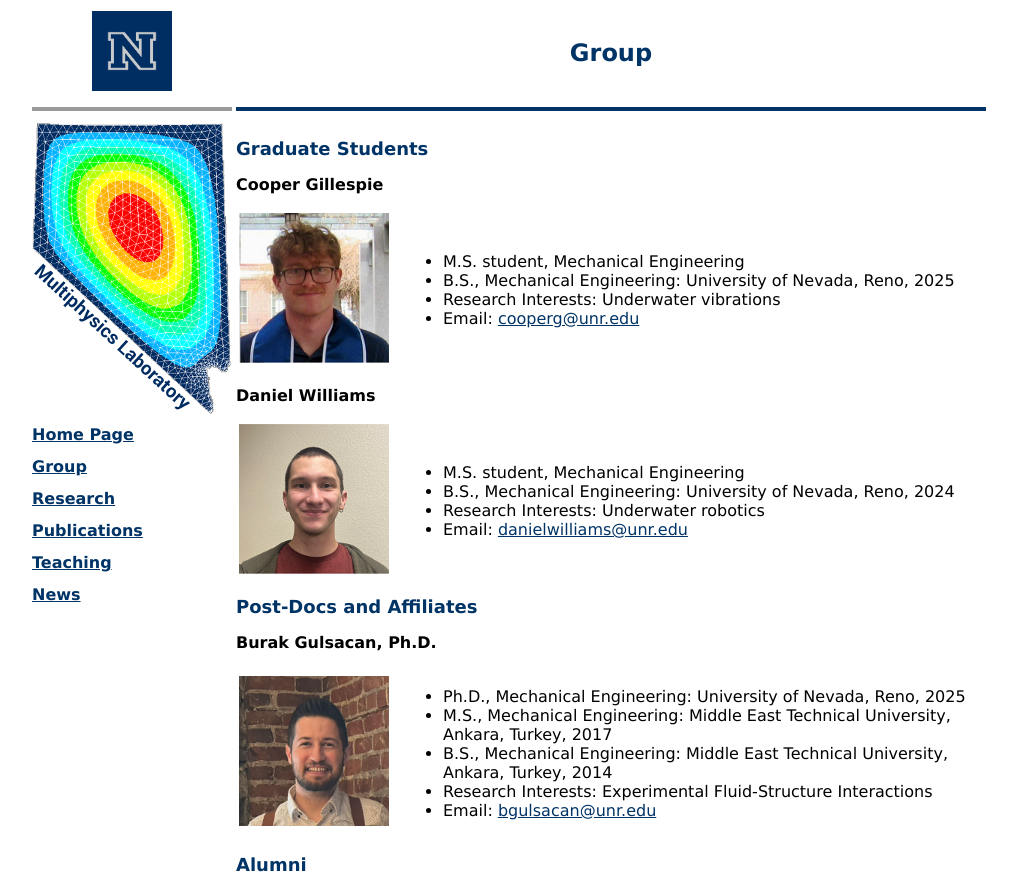
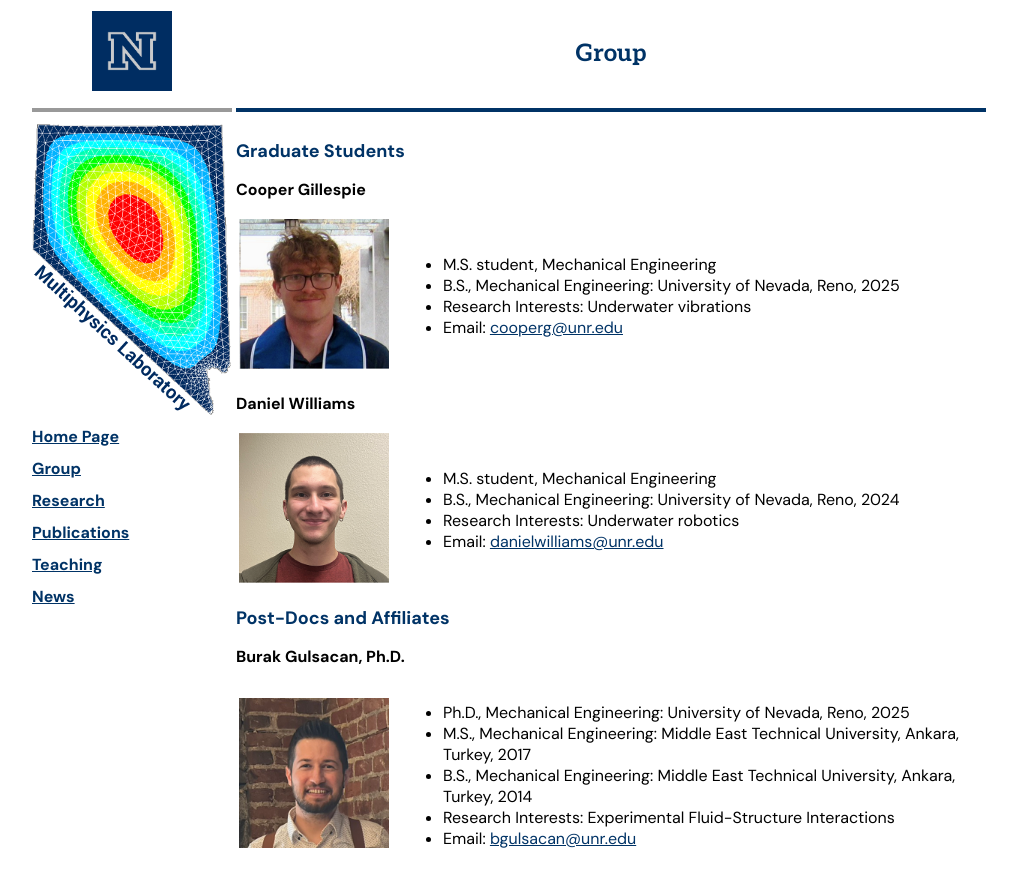
Before and after one commit to m-aureli/m-aureli.github.io, a plain HTML site: page people.html in a window 1280 px wide. Shown: the top 878 px of the page, without its empty margins (131-1148 px from the left). Drawn offline with Linux system fonts and the light colour scheme.

Commit message:
Add files via upload

```diff
--- a/mplstyle.css
+++ b/mplstyle.css
@@ -1,42 +1,9 @@
-h1
-{
-font-family: Verdana, Helvetica, Arial, sans-serif;
-font-size: x-large;
-line-height: normal;
-color: #003366;
-font-weight: bold;
-text-align: center;
-}
-h2
-{
-font-family: Verdana, Helvetica, Arial, sans-serif;
-font-size: large;
-line-height: normal;
-color: #003366;
-font-weight: bold;
-text-align: left;
-}
-h3
-{
-font-family: Verdana, Helvetica, Arial, sans-serif;
-font-size: medium;
-line-height: normal;
-color: #000000;
-font-weight: bold;
-text-align: left;
-}
-h6
-{
-font-family: Verdana, Helvetica, Arial, sans-serif;
-font-size: x-large;
-line-height: normal;
-color: #FF0000;
-font-weight: bold;
-text-align: center;
-}
-body
-{
-font-family: Verdana, Helvetica, Arial, sans-serif;
+/* Import DM Sans and Aleo from Google Fonts */
+@import url('https://fonts.googleapis.com/css2?family=Aleo:ital,wght@0,100..900;1,100..900&family=DM+Sans:ital,opsz,wght@0,9..40,100..1000;1,9..40,100..1000&display=swap');
+
+/* Base Styles */
+body {
+  font-family: 'DM Sans', Verdana, sans-serif;
   font-size: medium;
   line-height: normal;
   font-weight: normal;
@@ -44,47 +11,84 @@ text-align: left;
   color: #000000;
   background-color: #ffffff;
 }
-a:link {color: #003366; text-decoration:underline;}
-a:visited {color: #666666; text-decoration:underline;}
-a:hover {color: #660000; text-decoration:underline;}
-#side_links
-{
-font-family: Verdana, Helvetica, Arial, sans-serif;
+
+/* Headings */
+h1 {
+  font-family: 'Aleo', Rockwell, serif;
+  font-size: x-large;
+  line-height: normal;
+  color: #003366;
+  font-weight: bold;
+  text-align: center;
+}
+
+h2 {
+  font-size: large;
+  line-height: normal;
+  color: #003366;
+  font-weight: bold;
+  text-align: left;
+}
+
+h3 {
+  font-size: medium;
+  line-height: normal;
+  color: #000000;
+  font-weight: bold;
+  text-align: left;
+}
+
+h6 {
+  font-size: x-large;
+  line-height: normal;
+  color: #FF0000;
+  font-weight: bold;
+  text-align: center;
+}
+
+/* Links */
+a:link { color: #003366; text-decoration: underline; }
+a:visited { color: #666666; text-decoration: underline; }
+a:hover { color: #660000; text-decoration: underline; }
+
+/* Navigation & Layout Containers */
+#side_links {
   line-height: 200%;
   font-weight: bold;
 }
-#outer_wrap
-{
+
+#outer_wrap {
   text-align: left;
   margin-left: auto;
   margin-right: auto;
   border: 0px;
   width: 960px;
 }
-#row_1
-{
+
+/* Table / Row / Column Styles */
+#row_1 {
   vertical-align: middle;
 }
-#row_2
-{
+
+#row_2 {
   vertical-align: top;
 }
-#left_col
-{
+
+#left_col {
   width: 280px;
 }
-#right_col
-{
+
+#right_col {
   vertical-align: top;
 }
-#contact_box
-{
+
+#contact_box {
   text-align: left;
   width: 100%;
   vertical-align: top;
 }
-#ma_pic
-{
+
+#ma_pic {
   text-align: right;
   width: 230px;
 }
```
Also changed, not shown: news.html (+1 -1 lines). Lines whose indentation alone changed are shown as unchanged.
